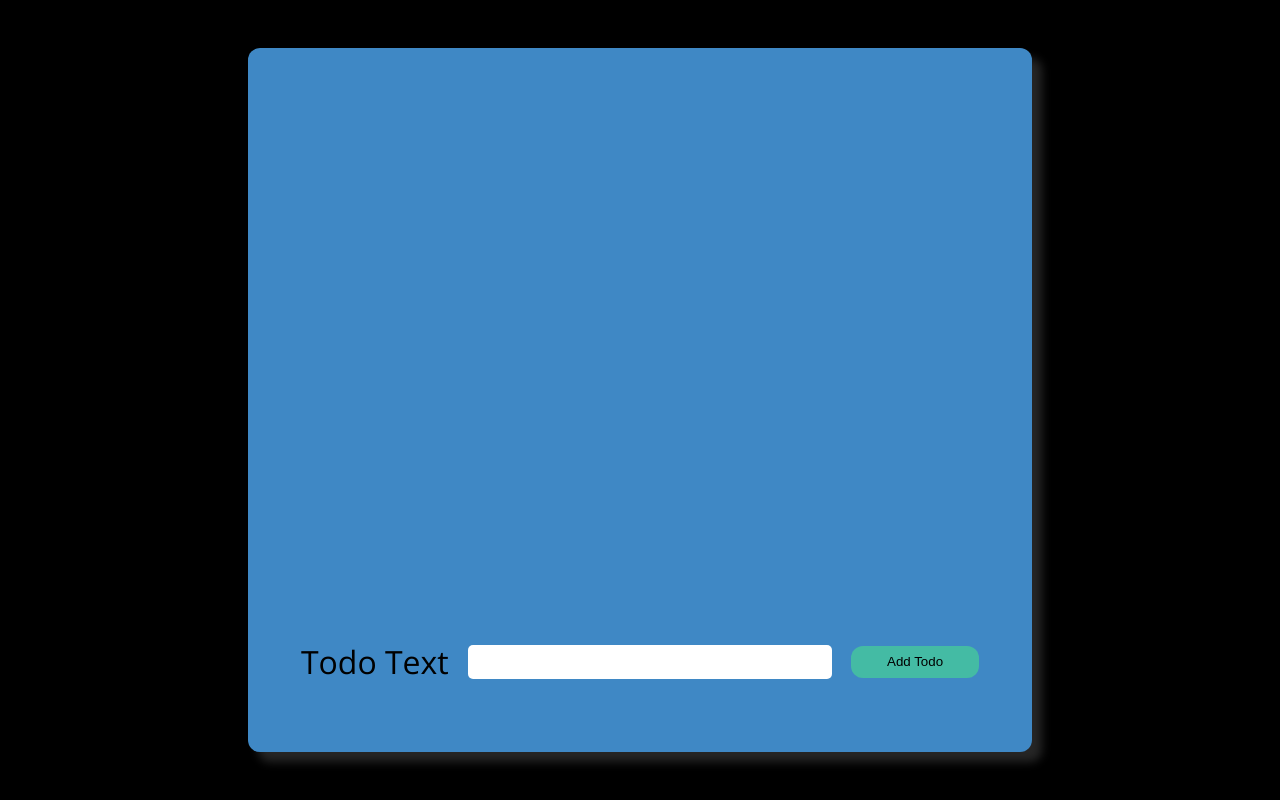
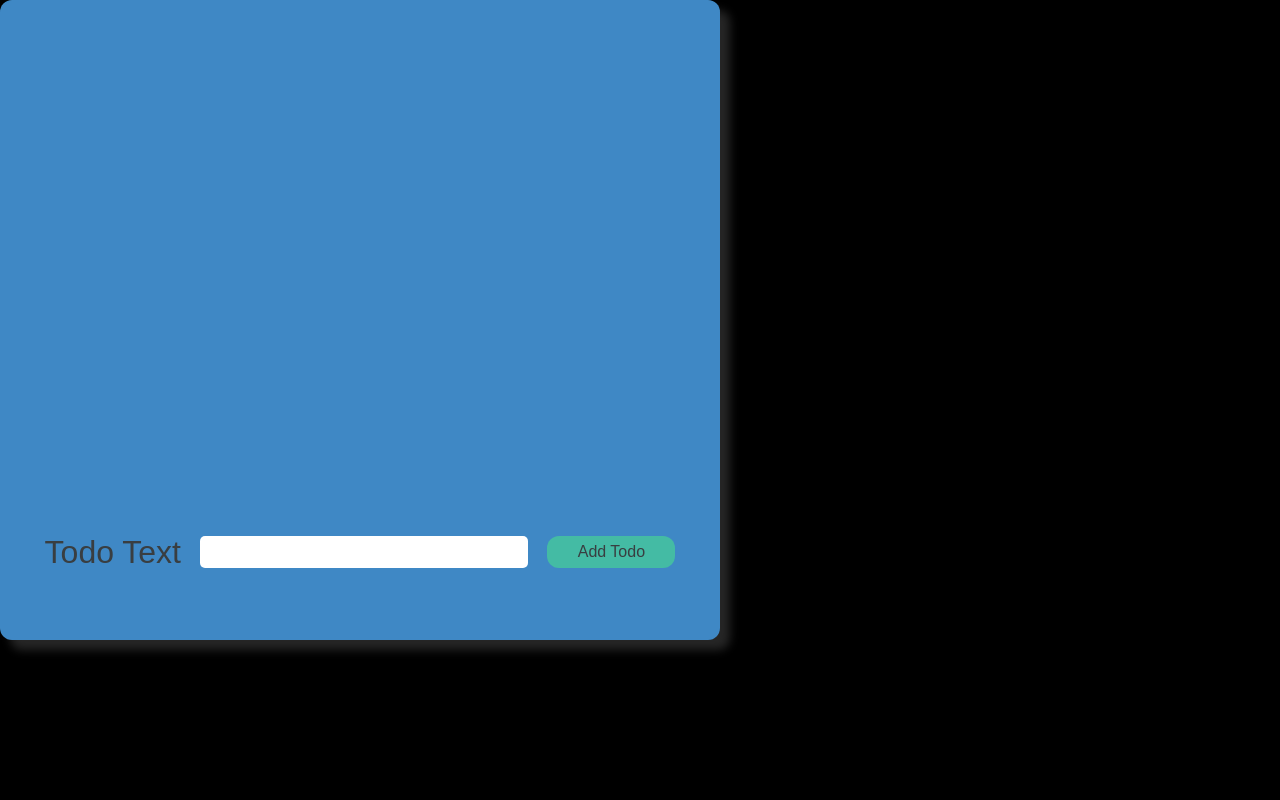
Before and after one commit to jeffrey125/todo-list-webapp-v2, a React (Create React App) app: page / in a window 1280 px wide. Built offline with nearby package versions, Linux system fonts and the light colour scheme; the HTML template or start-up script is replaced by a standard one.

Commit message:
style(index): Set the Global Tailwind CSS

```diff
--- a/src/index.css
+++ b/src/index.css
@@ -1,82 +1,16 @@
-@import url('https://fonts.googleapis.com/css2?family=Lato:wght@700&family=Open+Sans:wght@400;700&display=swap');
+@tailwind base;
+@tailwind components;
+@tailwind utilities;
+@import url('https://fonts.googleapis.com/css2?family=Rubik:wght@400;500;700&display=swap');
 
-* ---------------------------- */
-/* Webpage system */
-/* ---------------------------- */
-/*
---- 01 Typography System
-
-- FONT SIZE SYSTEM (px)
-10 / 12 / 14 / 16 / 18 / 20 / 24 / 30 / 36 / 44 / 52 / 62 / 74 / 86 / 98
-
-- FONT WEIGHTS
-Default: 400
-Medium: 500
-Semi-bold: 600
-Bold: 700
-
-- LINE HEIGHTS
-Default: 1
-Small: 1.05
-Medium: 1.2
-Paragraph: 1.6
-Large: 1.8
-
-- LETTER SPACING
--0.5px
-0.75px
-
-
---- 02 Colors
-- MAIN COLOR: #3F88C5
-- PALETTE #44BBA4, #3F88C5, #E94F37
-- Gray: #393E41
-- TINTS:
-- SHADES: #308373
-- ACCENTS:
-
---- 03 Images
-
---- 04 Icons
-
---- 05 Shadows
-
---- 06 Border-radius
-Default: 9px
-Medium: 11px
-
---- 07 Whitespace
-- SPACING SYSTEM (px)
-2 / 4 / 8 / 12 / 16 / 24 / 32 / 48 / 64 / 80 / 96 / 128
-
-
-
-*/
-
-
-* {
-  /* Percentage of user's browser font-size setting */
-  /* This is 10px */
-  font-size: 62.5%;
+html {
   color: #393e41;
-}
-
-*:focus {
-  outline: none;
-}
-
-body {
   box-sizing: border-box;
   padding: 0;
   margin: 0;
-  font-family: 'Open Sans', 'Lato', sans-serif;
+  font-family: 'Rubik', sans-serif;
   background-color: black;
 }
-
-main {
-  display: flex;
-  height: 100vh;
-  width: 100vw;
-  justify-content: center;
-  align-items: center;
+html:focus {
+  outline: none;
 }
```
